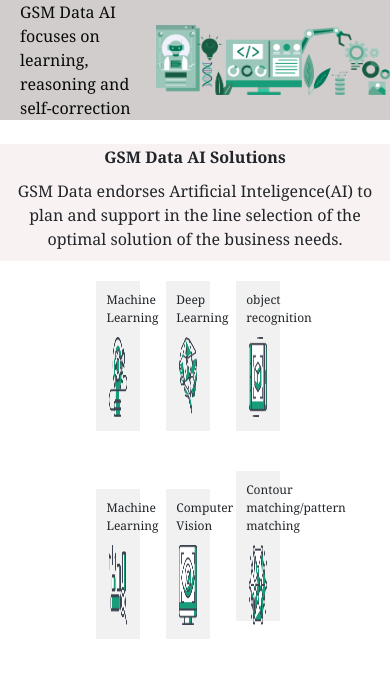
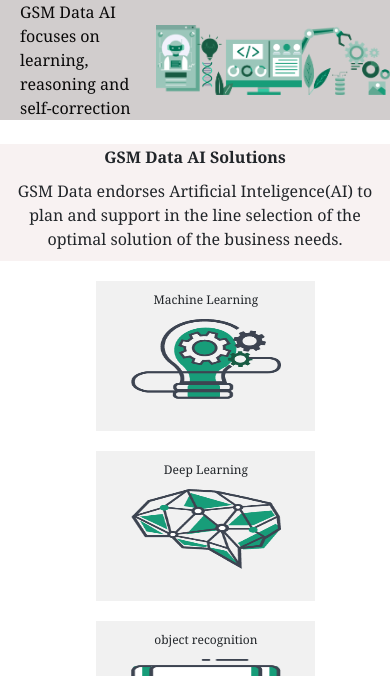
Before and after one commit to CodingSteps/Maharaj, a plain HTML site: page AI/index.html in a window 390 px wide. Shown: the part 100-776 px from the top of the page. Drawn offline with nearby package versions, Linux system fonts and the light colour scheme.

Commit message:
Update style.css

```diff
--- a/AI/style.css
+++ b/AI/style.css
@@ -176,4 +176,9 @@ header {
 	  font-size: 12px;
 	}
 
+	.sector,.col{
+	  width:100%;
+          display:block;
+	}
+
 }
```
